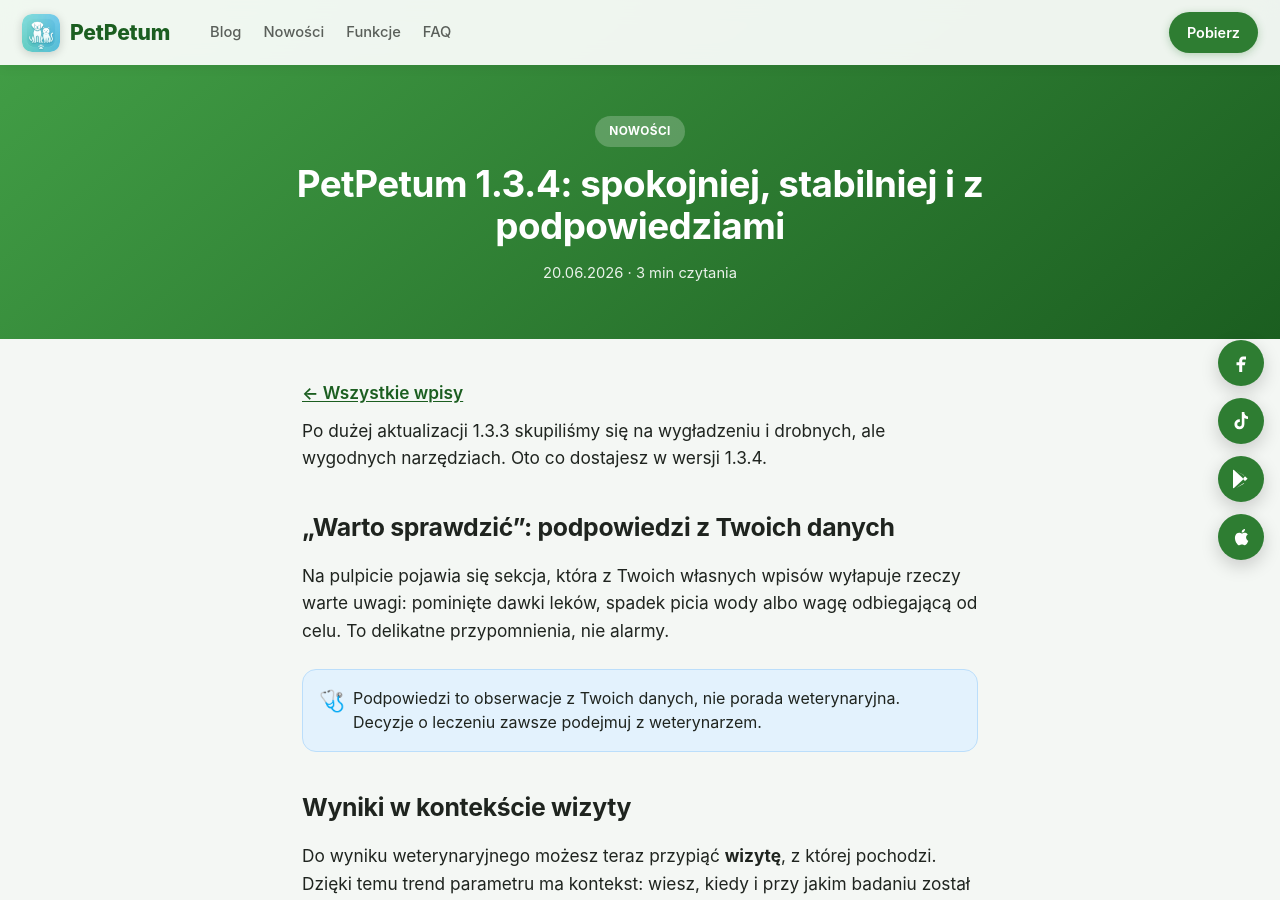
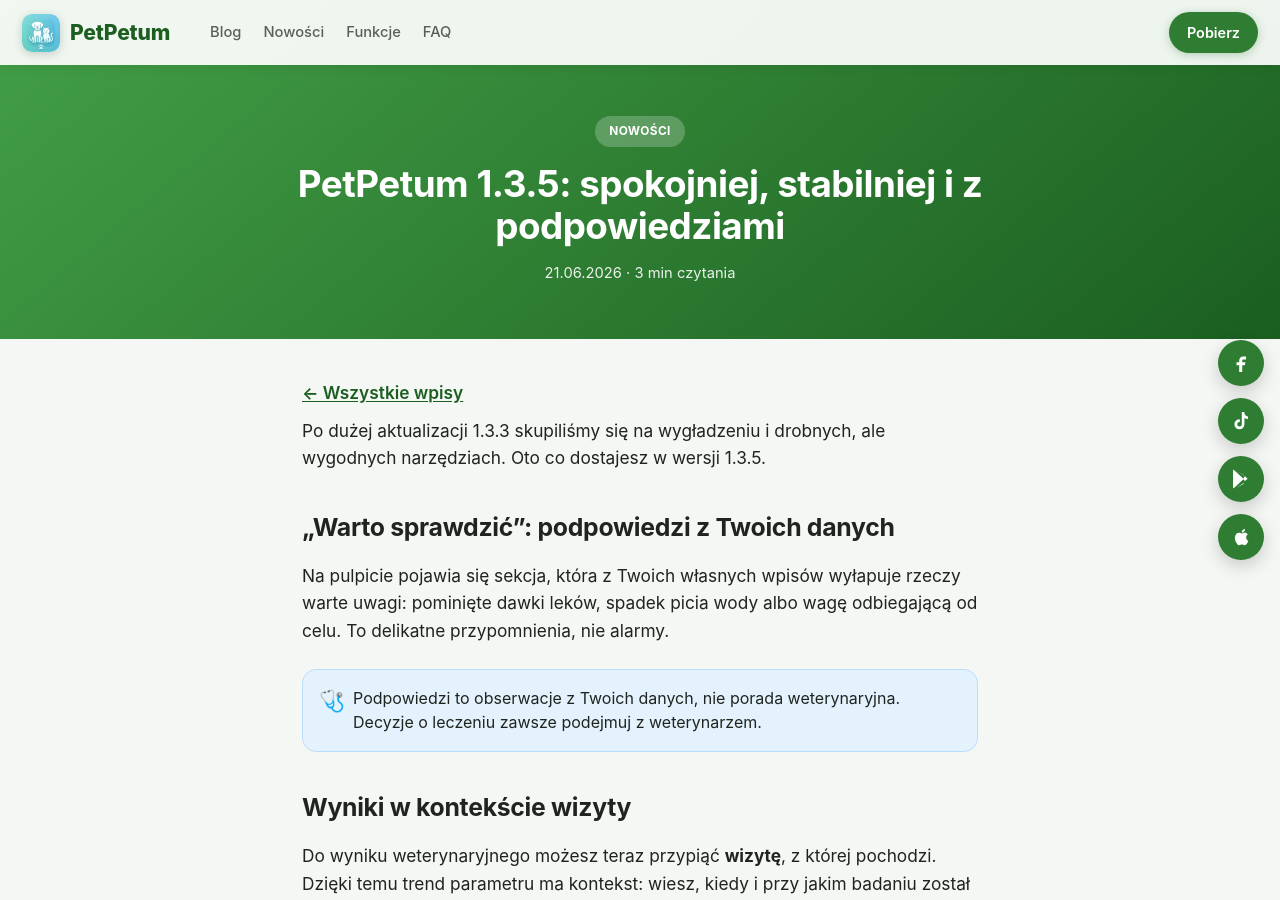
Before and after one commit to mxaaz/PetPetumMobile, a Jekyll site: the page built from _posts/2026-06-21-petpetum-1-3-5-nowosci.md, in a window 1280 px wide and 900 px high. Built offline with Jekyll 4.4.1, drawn with Linux system fonts in a browser that asks for light colours.

Commit message:
blog: rename 1.3.4 -> 1.3.5 nowosci

```diff
--- a/_posts/2026-06-20-petpetum-1-3-4-nowosci.md
+++ b/_posts/2026-06-21-petpetum-1-3-5-nowosci.md
@@ -1,16 +1,16 @@
 ---
-title: "PetPetum 1.3.4: spokojniej, stabilniej i z podpowiedziami"
-date: 2026-06-20 10:00:00 +0200
+title: "PetPetum 1.3.5: spokojniej, stabilniej i z podpowiedziami"
+date: 2026-06-21 10:00:00 +0200
 categories: [changelog]
 category_label: "Nowości"
 cover_style: grad-a
 emoji: "✨"
 read_time: 3
 excerpt_text: "Proaktywne podpowiedzi z Twoich danych, powiązanie wyników z wizytą, eksport trendów do PDF, śledzenie fosforu i automatyczna kopia zapasowa. Plus stabilniejsze udostępnianie i mniej awarii."
-description: "Co nowego w PetPetum 1.3.4: podpowiedzi Warto sprawdzić, powiązanie wyników weterynaryjnych z wizytą, eksport trendów do PDF, śledzenie fosforu przy chorobach nerek, automatyczna kopia zapasowa i stabilniejsze udostępnianie pupila."
+description: "Co nowego w PetPetum 1.3.5: podpowiedzi Warto sprawdzić, powiązanie wyników weterynaryjnych z wizytą, eksport trendów do PDF, śledzenie fosforu przy chorobach nerek, automatyczna kopia zapasowa i stabilniejsze udostępnianie pupila."
 ---
 
-Po dużej aktualizacji 1.3.3 skupiliśmy się na wygładzeniu i drobnych, ale wygodnych narzędziach. Oto co dostajesz w wersji 1.3.4.
+Po dużej aktualizacji 1.3.3 skupiliśmy się na wygładzeniu i drobnych, ale wygodnych narzędziach. Oto co dostajesz w wersji 1.3.5.
 
 ## „Warto sprawdzić": podpowiedzi z Twoich danych
 
```
